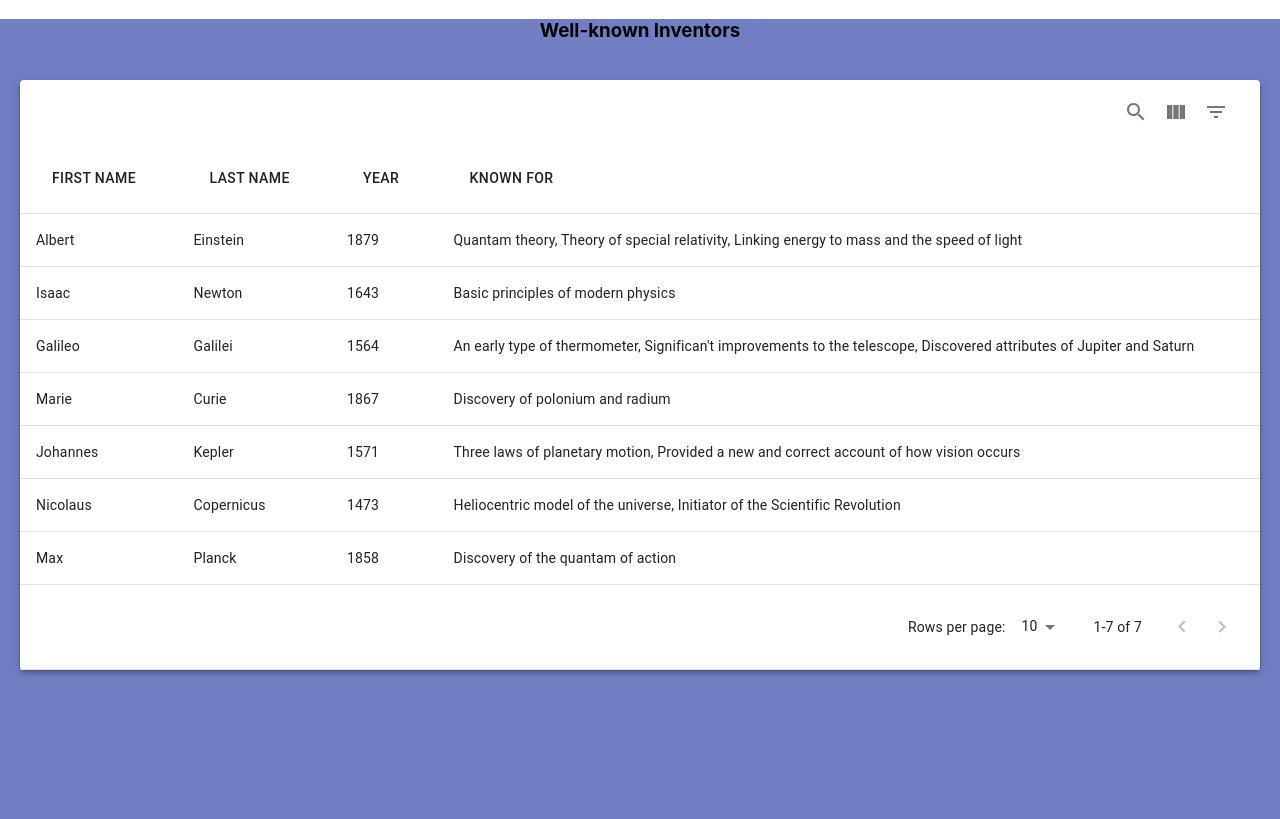
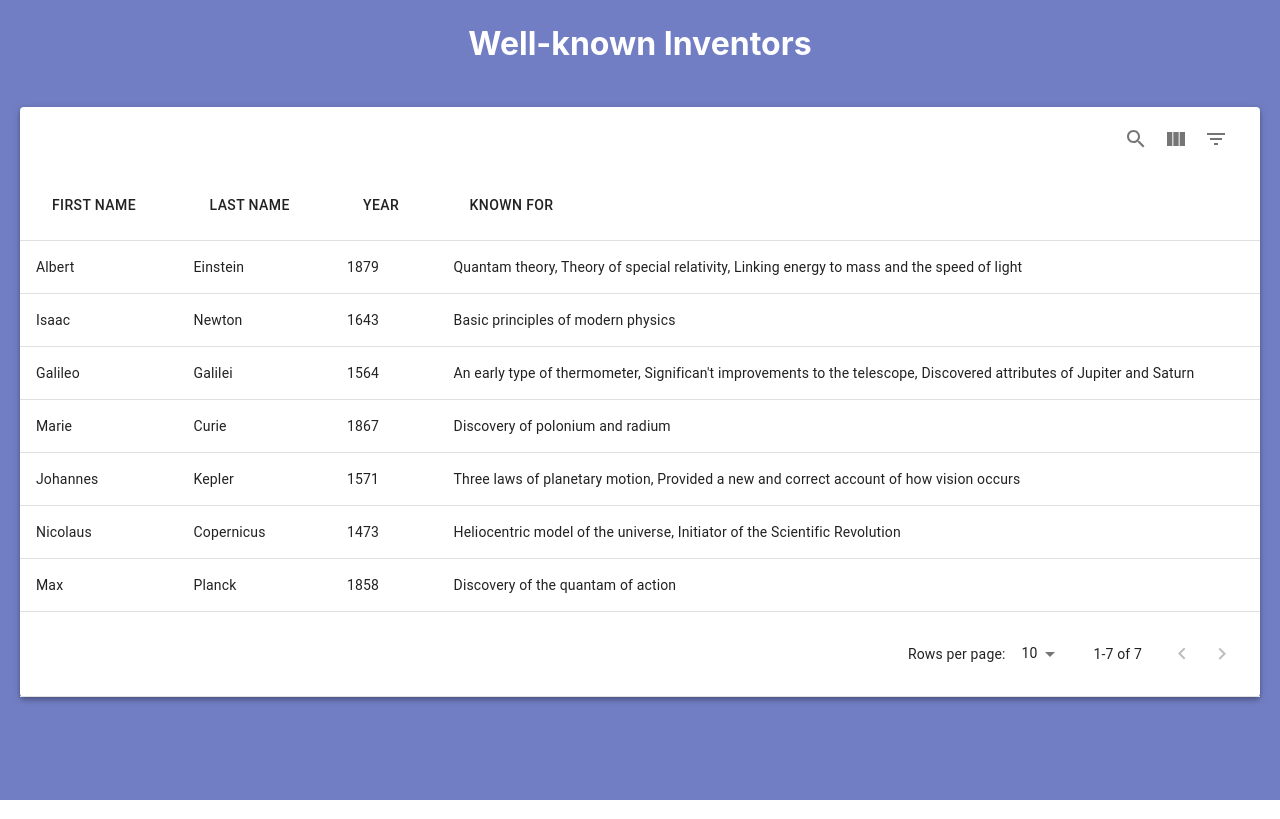
Before and after one commit to maha2490/inventors-exercise, a React (Create React App) app: page / in a window 1280 px wide. Built offline with nearby package versions, Linux system fonts and the light colour scheme.

Commit message:
Adding light styling to table

```diff
--- a/src/components/table.tsx
+++ b/src/components/table.tsx
@@ -55,8 +55,8 @@ export const DataTable = () => {
 
   return (
     <>
-      <h3>Well-known Inventors</h3>
-      <div id="table-container">
+      <h3 id="inventors-table-title">Well-known Inventors</h3>
+      <div id="table-container" aria-labelledby="inventors-table-title">
         <MuiDataTable
           title=""
           data={inventorsData}
--- a/src/styles/App.css
+++ b/src/styles/App.css
@@ -4,6 +4,20 @@
   height: 100vh;
 }
 
+#inventors-table-title {
+  color: #fff;
+  font-size: 32px;
+  font-weight: 900px;
+  padding: 24px;
+  margin: 0;
+}
+
 #table-container {
   padding: 20px;
+  max-width: 1400px;
+  margin: auto;
 }
+
+tr[id^="MUIDataTableBodyRow-inventors-table-"] {
+  cursor: pointer;
+}
```
